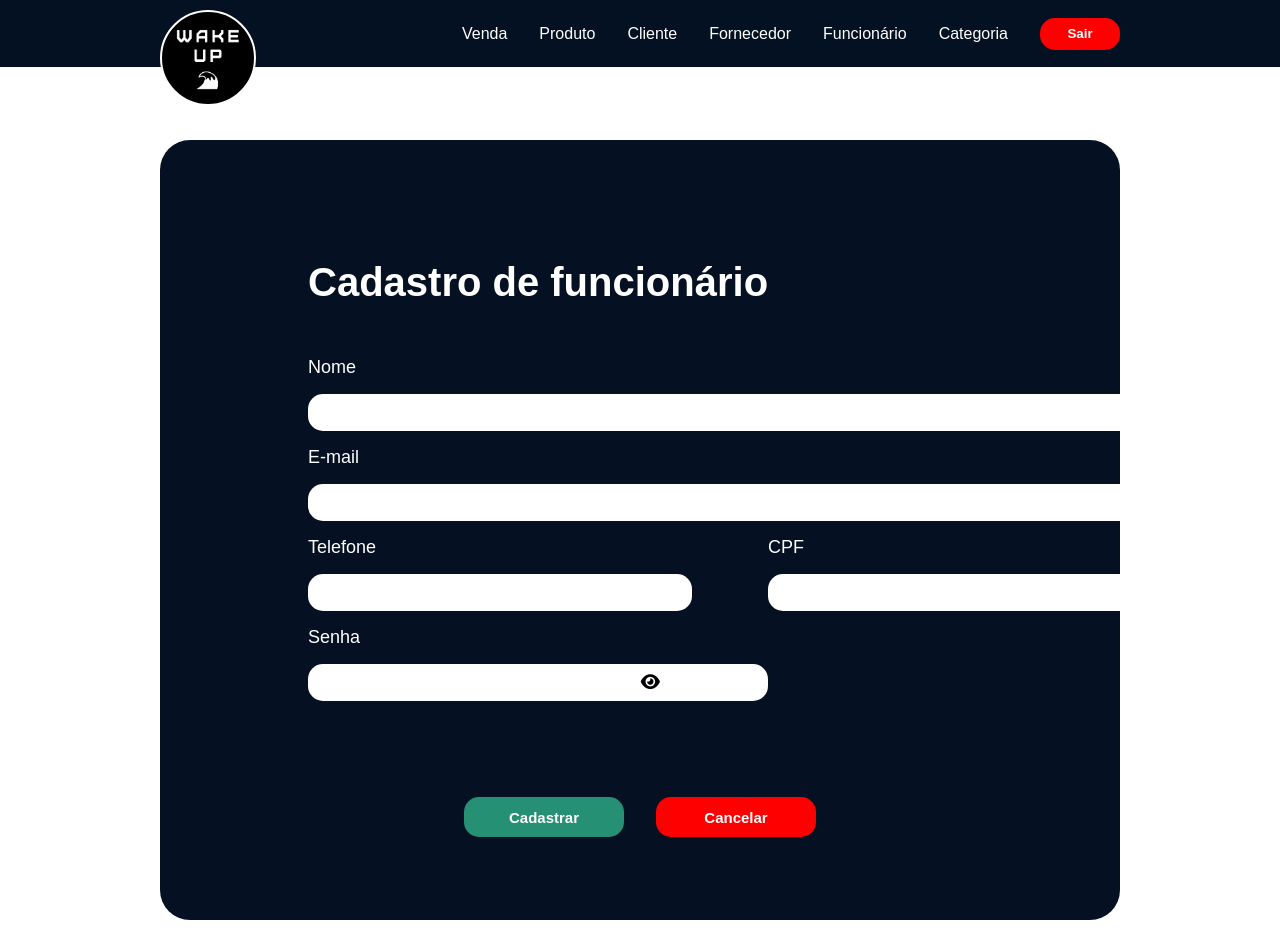
After one commit to lmbbetetto/CRUD-LP, a PHP site: page /VIEW/funcionario/funcionario.php in a window 1280 px wide. The commit adds this page. Run offline with PHP 8.4, Linux system fonts and the light colour scheme; the visitor is signed in with stand-in values (Sample User, id 1).

Commit message:
commit att Funcionário

```diff
--- /dev/null
+++ b/VIEW/css/funcionario.css
@@ -0,0 +1,116 @@
+.containerFunc {
+    max-width: 75%;
+    height: 100vh;
+    margin: 0 auto;
+}
+
+.card {
+    margin-top: 4.5625rem;
+    padding: 7.5rem 9.25rem;
+    width: 100%;
+    height: 48.75rem;
+    background: #051122;
+    border-radius: 30px;
+}
+
+.card h1 {
+    font-size: 40px;
+    color: white;
+    margin-bottom: 3.25rem;
+}
+
+.card form {
+    display: flex;
+    flex-direction: column;
+
+    color: #ffff;
+    font-size: 18px;
+}
+
+.card input {
+    height: 2.3125rem;
+    width: 52.75rem;
+    border-radius: 15px;
+    border: none;
+    padding: 1rem 1rem 1rem 1rem;
+    margin-bottom: 1rem;
+}
+
+.card label {
+    margin-bottom: 1rem;
+}
+
+.telCPF {
+    display: flex;
+    flex-direction: row;
+    gap: 4.75rem;
+}
+
+.telCPF input {
+    width: 24rem;
+    margin-top: 1rem;
+}
+
+.senha {
+    display: flex;
+    flex-direction: column;
+    position: relative;
+}
+
+.senha input {
+    width: 28.75rem;
+    padding: 1rem 2.5rem 1rem 1rem;
+}
+
+.senhaEye {
+    color: black;
+    font-size: 17px;
+    position: absolute;
+    right: 47%;
+    top: 36%;
+    transform: translateY(-50%);
+    cursor: pointer;
+}
+
+.botao {
+    display: flex;
+    flex-direction: row;
+    justify-content: center;
+    gap: 2rem;
+
+    margin-top: 5rem;
+}
+
+.btnConf {
+    width: 10rem;
+    height: 2.5rem;
+    background: #259073;
+    color: white;
+    border-radius: 15px;
+    font-size: 15px;
+    font-weight: bold;
+    border: none;
+
+    transition: 0.2s;
+}
+
+.btnConf:hover {
+    background: #1c6d57;
+}
+
+.btnCanc {
+    width: 10rem;
+    height: 2.5rem;
+    background: red;
+    color: white;
+    border-radius: 15px;
+    font-size: 15px;
+    font-weight: bold;
+    border: none;
+
+    transition: 0.2s;
+}
+
+.btnCanc:hover {
+    background: #9e2618;
+}
--- a/VIEW/css/menu.css
+++ b/VIEW/css/menu.css
@@ -35,11 +35,13 @@
     color: white;
 }
 
-.itens p {
+.itens a {
+    color: white;
     transition: 0.2s;
+    text-decoration: none;
 }
 
-.itens p:hover {
+.itens a:hover {
     color: #259073;
 }
 
--- /dev/null
+++ b/VIEW/funcionario/funcionario.php
@@ -0,0 +1,73 @@
+<?php
+
+include('../../BLL/protect.php');
+
+?>
+
+<!DOCTYPE html>
+<html lang="pt-BR">
+
+<head>
+    <meta charset="UTF-8">
+    <meta http-equiv="X-UA-Compatible" content="IE=edge">
+    <meta name="viewport" content="width=device-width, initial-scale=1.0">
+    <title>Funcionário</title>
+    <link rel="stylesheet" href="https://cdnjs.cloudflare.com/ajax/libs/font-awesome/6.4.0/css/all.min.css" integrity="sha512-iecdLmaskl7CVkqkXNQ/ZH/XLlvWZOJyj7Yy7tcenmpD1ypASozpmT/E0iPtmFIB46ZmdtAc9eNBvH0H/ZpiBw==" crossorigin="anonymous" referrerpolicy="no-referrer" />
+    <link rel="stylesheet" href="../css/reset.css">
+    <link rel="stylesheet" href="../css/funcionario.css">
+</head>
+
+<body>
+    <?php include_once "../menu/menu.php"; ?>
+
+    <div class="containerFunc">
+        <div class="card">
+            <h1>Cadastro de funcionário</h1>
+            <form action="">
+                <label for="">Nome</label>
+                <input type="text">
+
+
+                <label for="">E-mail</label>
+                <input type="text">
+
+                <div class="telCPF">
+                    <div>
+                        <label for="">Telefone</label>
+                        <input type="text">
+                    </div>
+
+                    <div>
+                        <label for="">CPF</label>
+                        <input type="text">
+                    </div>
+                </div>
+
+                <label>Senha</label>
+                <div class="senha">
+                    <input type="password" name="senha" id="senha">
+                    <a id="senhaEye" class="senhaEye"><i class="fa-solid fa-eye"></i></a>
+                </div>
+
+                <div class="botao">
+                    <button class="btnConf">Cadastrar</button>
+                    <a href="../menuPrincipal/painel.php"><button class="btnCanc">Cancelar</button></a>
+                </div>
+            </form>
+        </div>
+    </div>
+    <script>
+        document.getElementById('senhaEye').addEventListener('click', function() {
+            let passowerInput = document.getElementById('senha')
+            if (passowerInput.type == 'password') {
+                passowerInput.type = 'text'
+                this.innerHTML = '<i class="fa-solid fa-eye-slash"></i>'
+            } else {
+                passowerInput.type = 'password';
+                this.innerHTML = '<i class="fa-solid fa-eye"></i>'
+            }
+        })
+    </script>
+</body>
+
+</html>
--- a/VIEW/menu/menu.php
+++ b/VIEW/menu/menu.php
@@ -21,11 +21,12 @@ include('../../BLL/protect.php');
             <a href="../menuPrincipal/painel.php"><div class="logo"></div></a>
 
             <div class="itens">
-                <p>Opção</p>
-                <p>Opção</p>
-                <p>Opção</p>
-                <p>Opção</p>
-                <p>Opção</p>
+                <a>Venda</a>
+                <a>Produto</a>
+                <a>Cliente</a>
+                <a>Fornecedor</a>
+                <a href="../funcionario/funcionario.php">Funcionário</a>
+                <a>Categoria</a>
                 <a href="../login/logout.php"><button class="btn">Sair</button></a>
             </div>
         </div>
--- a/VIEW/menuPrincipal/painel.php
+++ b/VIEW/menuPrincipal/painel.php
@@ -16,9 +16,7 @@ include('../../BLL/protect.php');
 </head>
 
 <body>
-    <?php
-    include_once "../menu/menu.php";
-    ?>
+    <?php include_once "../menu/menu.php"; ?>
 
     <div class="fundo">
         <div class="escrita">
```
Also changed, not shown: VIEW/css/login.css (+19 -5 lines), VIEW/login/login.php (+21 -2 lines).
